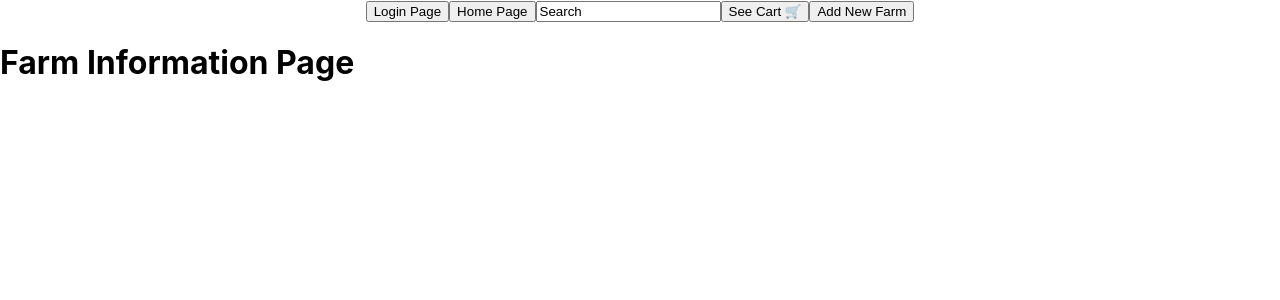
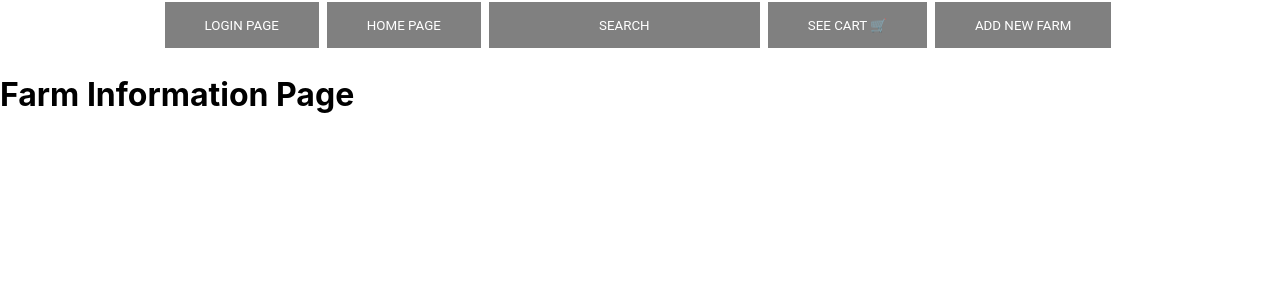
Before and after one commit to bwennuh/farm-roots-frontend, a React (Create React App) app: page /farm-info in a window 1280 px wide. Shown: the top 300 px of the page. Built offline with nearby package versions, Linux system fonts and the light colour scheme.

Commit message:
Add button CSS styling

```diff
--- a/src/App.css
+++ b/src/App.css
@@ -7,3 +7,20 @@
   align-items: center;
   justify-content: center;
 }
+
+.navbar-button, .navbar-search {
+  display: inline-block;
+  height: 50px;
+  padding: 0.5em 3em;
+  border: 0.16em solid #FFFFFF;
+  margin: 0 0.3em 0.3em 0;
+  box-sizing: border-box;
+  text-decoration: none;
+  text-transform: uppercase;
+  font-family: 'Roboto',sans-serif;
+  font-weight: 400;
+  color:#FFFFFF;
+  background-color: gray;
+  text-align: center;
+  transition: all 0.15s;
+}
--- a/src/components/Navbar.js
+++ b/src/components/Navbar.js
@@ -5,31 +5,31 @@ function Navbar() {
   return (
     <div className ="navbar">
 
-        <div className ="home-button">
+        <div className="login-button">
           <Link to='/login'>
-            <button>Login Page</button>
+            <button className="navbar-button" id="login-button">Login Page</button>
           </Link>
         </div>
 
-        <div className ="home-button">
+        <div className="home-button">
           <Link to='/home'>
-            <button>Home Page</button>
+            <button className="navbar-button" id="home-button">Home Page</button>
           </Link>
         </div>
 
-        <div className ="search-bar">
-          <input type="text" id="search-bar" value="Search" /><br></br>
+        <div className="search-bar">
+          <input className="navbar-search" type="text" id="search-bar" value="Search" /><br></br>
         </div>
 
-        <div className ="cart">
+        <div className="cart-button">
           <Link to='/cart'>
-            <button>See Cart 🛒</button>
+            <button className="navbar-button" id="cart-button">See Cart <span id="cart-emoji">🛒</span></button>
           </Link>
         </div>
 
         <div className ="create-farm">
           <Link to='/new-farm'>
-            <button>Add New Farm</button>
+            <button className="navbar-button" id="create-farm-button">Add New Farm</button>
           </Link>
         </div>
 
```
Also changed, not shown: src/components/FarmPage.js (+5 -3 lines).
